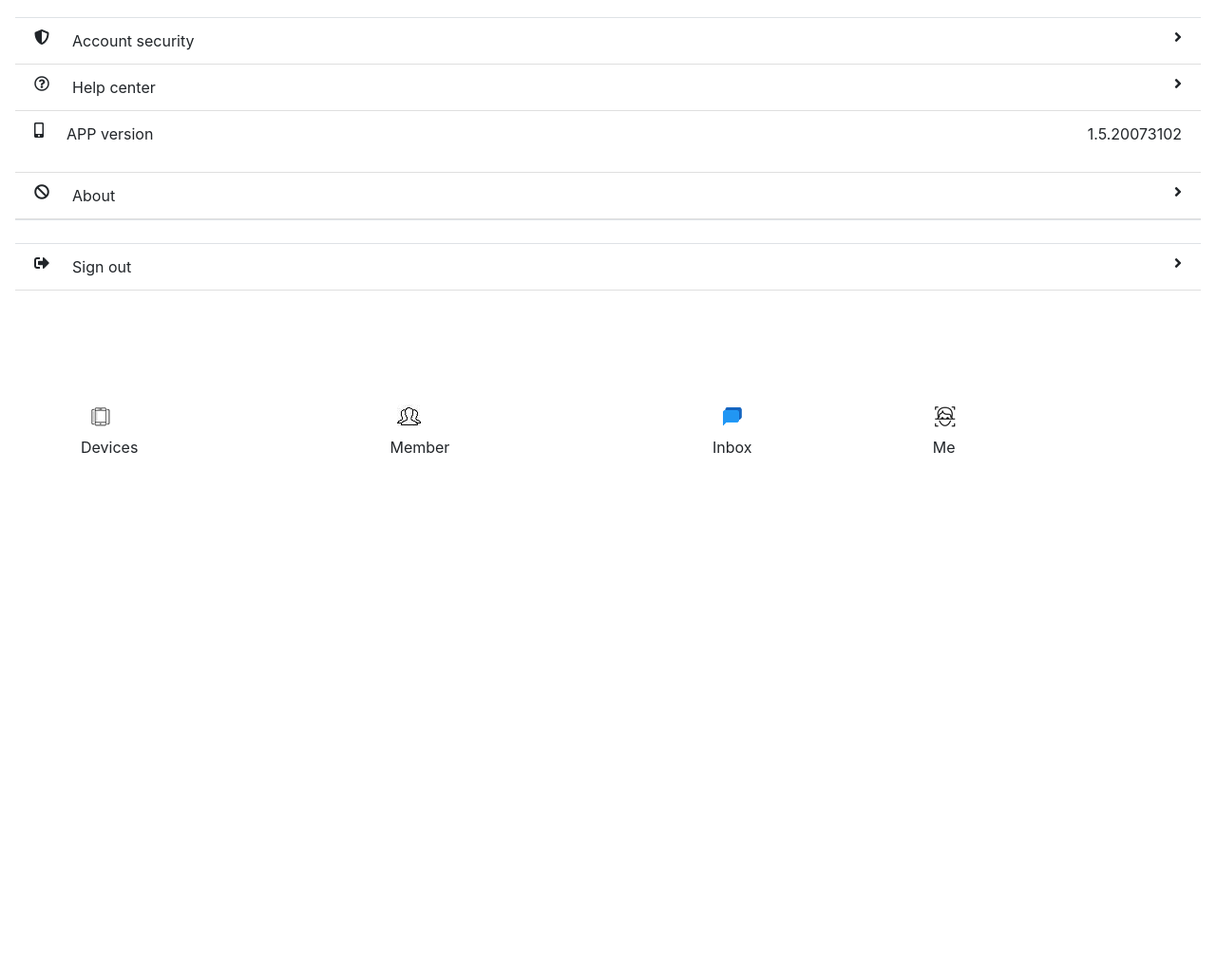
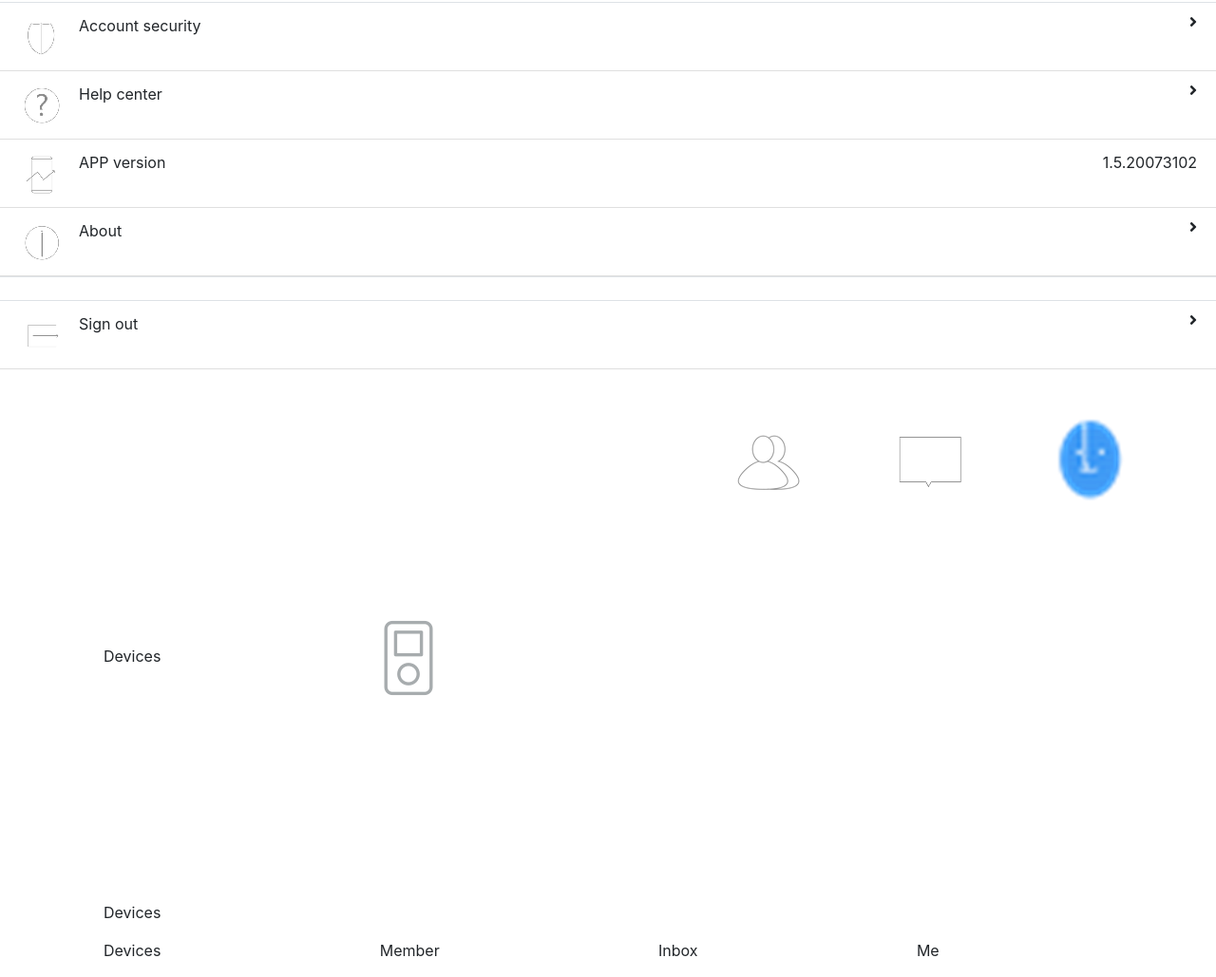
Before and after one commit to amie-nzie/listprime, a plain HTML site: page index.html in a window 1280 px wide. Shown: the part 474-1503 px from the top of the page at 95% size. Before the commit the page ends 973 px from the top, so only its background shows below. Drawn offline with Linux system fonts and the light colour scheme.

Commit message:
new commit

```diff
--- a/index.html
+++ b/index.html
@@ -32,74 +32,85 @@
             </li>
            </div>
 
-          <ul class="list-group list-group-flush p-3">
+         <ul class="list-group list-group-flush">
             <li class="border border-left-0 border-right-0 list-group-item"></li>
 
             <li class="list-group-item"> Account security
-            <i class="mr-4 float-left fas fa-shield-alt"></i>
+            <img class="img-fluid float-left mr-3" src="./img/shield.png" alt="">
               <i class="float-right fas fa-angle-right"></i>
             </li>
 
             <li class="list-group-item"> Help center
-              <i class="mr-4 float-left far fa-question-circle"></i>
+             <img class="img-fluid float-left mr-3" src="./img/help-center.png" alt="">
               <i class="float-right fas fa-angle-right"></i>
             </li>
 
             <li class="list-group-item"> APP version
-              <i class="mr-4 float-left fas fa-mobile-alt"></i>
+              <img class="img-fluid float-left mr-3" src="./img/app-version.png" alt="">
               <p class="float-right">1.5.20073102</p>
             </li>
 
             <li class="list-group-item"> About
-              <i class="mr-4 float-left fas fa-ban"></i>
+            <img class="img-fluid float-left mr-3" src="./img/about.png" alt="">
               <i class="float-right fas fa-angle-right"></i>
             </li>
 
             <li class="border border-left-0 border-right-0 list-group-item"></li>
 
             <li class="list-group-item"> Sign out
-              <i class="mr-4 float-left fas fa-sign-out-alt"></i>
+            <img class="img-fluid float-left mr-3" src="./img/sign-out.png" alt="">
               <i class="float-right fas fa-angle-right"></i>
             </li>
+
             <li class=" invisible list-group-item">Privacy policy</li>
         </ul>
 
 
-          <footer class="container pt-5 mt-7 fixed bottom">
+          <footer class="container fixed bottom">
 
+            <div class="d-flex flex-row">
+              <div class="ml-4 flex-fill">Devices
+                <img class="img-fluid" src="./img/ipod.png" alt="">
+                <p>Devices</p>
+              </div>
 
-        <div class="d-table" style="width: 100%;">
-        <div class="d-table-row" style="width: 100%;">
+              <div class="ml-4 flex-fill">
+                <img class="img-fluid" src="./img/member-new.png" alt="">
+              </div>
 
+              <div class="ml-4 flex-fill">
+                <img class="img-fluid" src="./img/imbox.png" alt="">
+              </div>
 
-        <div class="d-table-cell">
-             <img class="img-fluid m-2" src="./img/phone.png" alt="">
-             <p>Devices</p>
+              <div class= ml-4 flex-fill>
+                <img class="img-fluid" src="./img/me.png" alt="">
+              </div>
 
             </div>
-            <div class="d-table-cell">
-              <img class="img-fluid m-2" src="./img/member.jpg" alt="">
-              <p>Member</p>
 
-             </div>
-             <div class="d-table-cell">
-              <img class="img-fluid m-2" src="./img/inbox.png" alt="">
-              <p>Inbox</p>
+            <div class="d-flex flex-row">
+              <div class="ml-4 flex-fill">
+              <p>Devices</p>
+              </div>
 
-             </div>
-             <div class="d-table-cell">
-              <img class="img-fluid m-2" src="./img/face.png" alt="">
-              <p class="ml-2">Me</p>
+              <div class="ml-4 flex-fill">
+                <p>Member</p>
+              </div>
 
-             </div>
+              <div class="ml-4 flex-fill">
+                <p>Inbox</p>
+              </div>
+
+              <div class="ml-4 flex-fill">
+                <p>Me</p>
+              </div>
+
+            </div>
 
 
 
+   </footer>
 
-    </div>
-  </div>
-    </div>
-   </footer>
 
 
 
```
Also changed, not shown: img/about.png (added), img/app-version.png (added), img/chat.png (added), img/help-center.png (added), img/help.png (added), img/imbox.png (added), img/ipod.png (added), img/logout.png (added), img/me.png (added), img/member-new.png (added), img/shield.png (added), img/sign-out.png (added), img/users.png (added).
